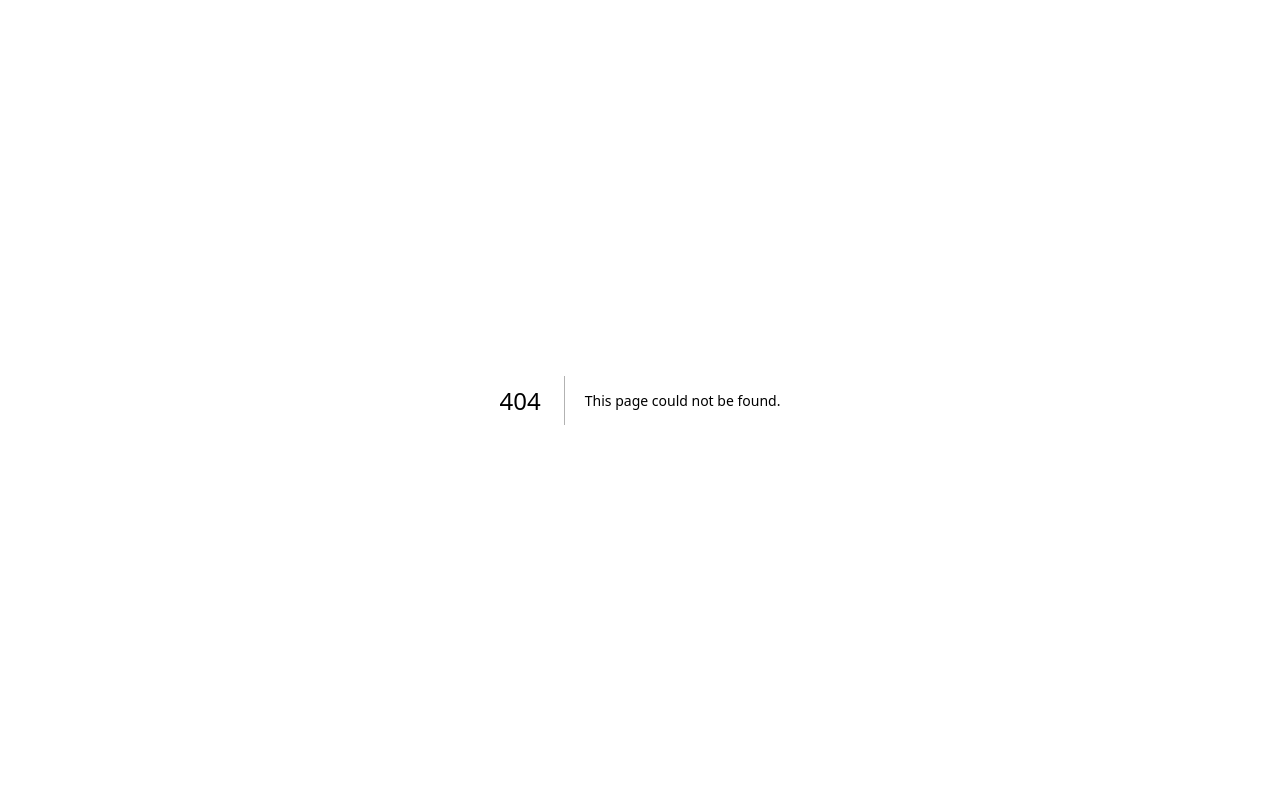
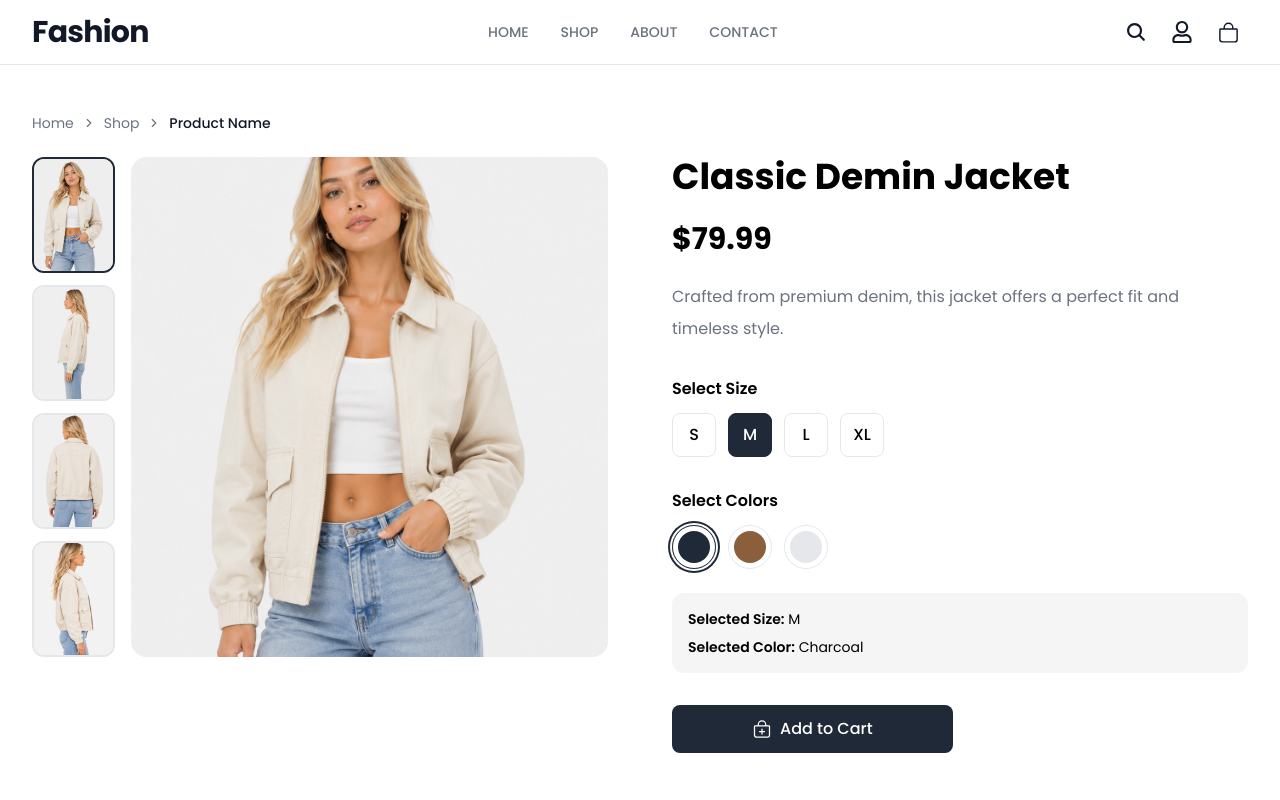
Before and after one commit to YunusEmreKilic44/ecommerce-next, a Next.js app: page /products/1 in a window 1280 px wide. Before the commit this address had no page. Shown: the top 800 px of the page. Built offline with nearby package versions, Linux system fonts and the light colour scheme.

Commit message:
Product Page ui

```diff
--- /dev/null
+++ b/app/products/[productId]/page.tsx
@@ -0,0 +1,11 @@
+import FrontendLayout from "@/components/layouts/FrontendLayout";
+import ProductPageComponent from "@/components/Products/ProductPageComponent";
+import React from "react";
+
+const ProductPage = () => {
+  return <FrontendLayout>
+    <ProductPageComponent />
+  </FrontendLayout>;
+};
+
+export default ProductPage;
--- /dev/null
+++ b/components/Products/ProductPageComponent.tsx
@@ -0,0 +1,166 @@
+"use client";
+
+import Image from "next/image";
+import React, { useState } from "react";
+import BreadCrumb from "../ui/BreadCrumb";
+import Button from "../ui/Button";
+import { IoBagAddOutline } from "react-icons/io5";
+
+const images = [
+  "/images/gallery1.png",
+  "/images/gallery2.png",
+  "/images/gallery3.png",
+  "/images/gallery4.png",
+];
+
+const sizes = ["S", "M", "L", "XL"];
+
+const colors = [
+  {
+    name: "Charcoal",
+    value: "#1F2937",
+  },
+  {
+    name: "Brown",
+    value: "#8B5E3C",
+  },
+  {
+    name: "Light Gray",
+    value: "#E5E7EB",
+  },
+];
+
+const ProductPageComponent = () => {
+  const [selectedImage, setSelectedImage] = useState(images[0]);
+
+  const [selectedSize, setSelectedSize] = useState("M");
+  const [selectedColor, setSelectedColor] = useState(colors[0]);
+
+  return (
+    <section className="py-12">
+      <BreadCrumb
+        items={[
+          {
+            label: "Home",
+            href: "/",
+          },
+          {
+            label: "Shop",
+            href: "/shop",
+          },
+          {
+            label: "Product Name",
+          },
+        ]}
+      />
+      <div className="grid gap-10 lg:grid-cols-2 lg:gap-16">
+        {/* images */}
+        <div className="flex flex-col-reverse gap-4 md:flex-row">
+          {/* galery images */}
+          <div className="flex gap-3 overflow-x-auto md:flex-col md:overflow-visible">
+            {images.map((image) => (
+              <button
+                key={image}
+                className={`shrink-0 overflow-hidden rounded-xl border-2 transition ${selectedImage === image ? "border-primary" : "border-border"}`}
+                onClick={() => setSelectedImage(image)}
+              >
+                <Image
+                  src={image}
+                  alt="Product"
+                  width={90}
+                  height={110}
+                  className="h-24 w-20 object-cover md:h-28 md:w-24"
+                />
+              </button>
+            ))}
+          </div>
+          {/* main images */}
+          <div className="relative h-87.5 w-full overflow-hidden rounded-2xl bg-surface sm:h-125">
+            <Image
+              src={selectedImage}
+              alt="Product"
+              fill
+              className="object-cover"
+            />
+          </div>
+        </div>
+
+        {/* product details */}
+        <div className="lg:sticky lg:top-24 lg:h-fit">
+          <h2 className="text-3xl font-bold sm:text-4xl">
+            Classic Demin Jacket
+          </h2>
+          <p className="mt-6 text-2xl font-bold sm:text-3xl">$79.99</p>
+
+          <p className="mt-6 leading-8 text-muted-foreground">
+            Crafted from premium denim, this jacket offers a perfect fit and
+            timeless style.
+          </p>
+
+          {/* sizes */}
+          <div className="mt-8">
+            <p className="mb-3 font-semibold">Select Size</p>
+
+            <div className="flex flex-wrap gap-3">
+              {sizes.map((size) => (
+                <button
+                  key={size}
+                  className={`flex h-11 w-11 items-center justify-center rounded-lg border font-medium transition ${selectedSize === size ? "border-primary bg-primary text-primary-foreground" : "border-border hover:border-primary"}`}
+                  onClick={() => setSelectedSize(size)}
+                >
+                  {size}
+                </button>
+              ))}
+            </div>
+          </div>
+
+          {/* colors */}
+          <div className="mt-8">
+            <p className="mb-3 font-semibold">Select Colors</p>
+
+            <div className="flex gap-3">
+              {colors.map((color) => (
+                <button
+                  key={color.name}
+                  title={color.name}
+                  onClick={() => setSelectedColor(color)}
+                  className={`flex h-11 w-11 items-center justify-center rounded-full border transition ${selectedColor.name === color.name ? "border-primary ring-2 ring-primary ring-offset-2" : "border-border"}`}
+                >
+                  <span
+                    className="h-8 w-8 rounded-full"
+                    style={{ backgroundColor: color.value }}
+                  ></span>
+                </button>
+              ))}
+            </div>
+          </div>
+
+          {/* selected values */}
+          <div className="mt-6 rounded-xl bg-surface p-4">
+            <p className="text-sm">
+              <span className="font-semibold">Selected Size:</span>{" "}
+              {selectedSize}
+            </p>
+
+            <p className="text-sm mt-2">
+              <span className="font-semibold">Selected Color:</span>{" "}
+              {selectedColor.name}
+            </p>
+          </div>
+
+          <div className="mt-8">
+            <Button
+              className="w-full sm:w-fit"
+              paddingX="px-20"
+              leftIcon={<IoBagAddOutline size={20} />}
+            >
+              Add to Cart
+            </Button>
+          </div>
+        </div>
+      </div>
+    </section>
+  );
+};
+
+export default ProductPageComponent;
--- /dev/null
+++ b/components/ui/BreadCrumb.tsx
@@ -0,0 +1,50 @@
+import Link from "next/link";
+import React from "react";
+import { FiChevronRight } from "react-icons/fi";
+
+interface BreadCrumbItem {
+  label: string;
+  href?: string;
+}
+
+interface BreadCrumbProps {
+  items: BreadCrumbItem[];
+}
+
+const BreadCrumb = ({ items }: BreadCrumbProps) => {
+  return (
+    <nav className="mb-6 flex flex-wrap items-center gap-2 text-sm">
+      {items.map((item, index) => {
+        const isLast = index === items.length - 1;
+        return (
+          <div className="flex items-center gap-2" key={item.label}>
+            {item.href && !isLast ? (
+              <Link
+                href={item.href}
+                className="text-muted-foreground transition hover:text-primary"
+              >
+                {item.label}
+              </Link>
+            ) : (
+              <span
+                className={
+                  isLast
+                    ? "font-medium text-foreground"
+                    : "text-muted-foreground"
+                }
+              >
+                {item.label}
+              </span>
+            )}
+
+            {!isLast && (
+              <FiChevronRight size={14} className="text-muted-foreground" />
+            )}
+          </div>
+        );
+      })}
+    </nav>
+  );
+};
+
+export default BreadCrumb;
--- /dev/null
+++ b/components/ui/Button.tsx
@@ -0,0 +1,42 @@
+import { ButtonHTMLAttributes } from "react";
+
+type ButtonVariant = "primary" | "outline";
+
+interface ButtonProps extends ButtonHTMLAttributes<HTMLButtonElement> {
+  children: React.ReactNode;
+  variant?: ButtonVariant;
+  leftIcon?: React.ReactNode;
+  rightIcon?: React.ReactNode;
+  fullWidth?: boolean;
+  paddingX?: string;
+}
+
+const variants: Record<ButtonVariant, string> = {
+  primary: "bg-primary text-primary-foreground hover:bg-primary-hover",
+  outline:
+    "border border-border bg-transparent text-foreground hover:bg-surface",
+};
+
+const Button = ({
+  variant = "primary",
+  leftIcon,
+  rightIcon,
+  fullWidth = false,
+  className = "",
+  children,
+  paddingX = "px-4",
+  ...props
+}: ButtonProps) => {
+  return (
+    <button
+      className={`inline-flex h-12 items-center justify-center gap-2 rounded-lg ${paddingX} font-medium transition-colors disabled:cursor-not-allowed disabled:opacity-50 cursor-pointer ${fullWidth ? "w-full" : "w-fit"} ${variants[variant]} ${className}`}
+      {...props}
+    >
+      {leftIcon && <span className="flex items-center">{leftIcon}</span>}
+      <span>{children}</span>
+      {rightIcon && <span className="flex items-center">{rightIcon}</span>}
+    </button>
+  );
+};
+
+export default Button;
```
